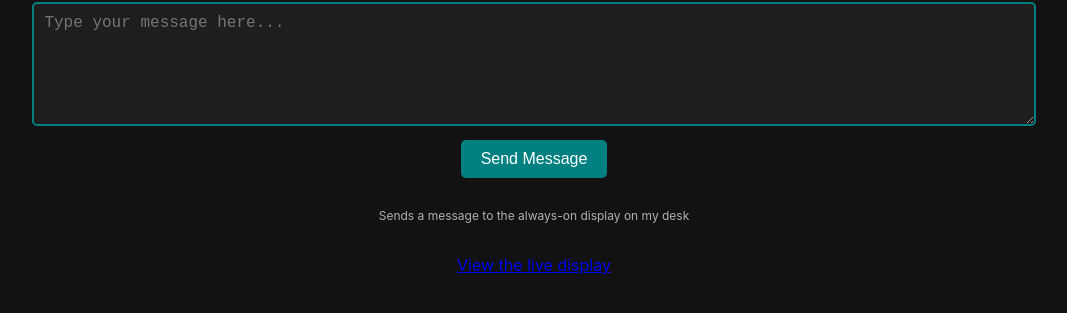
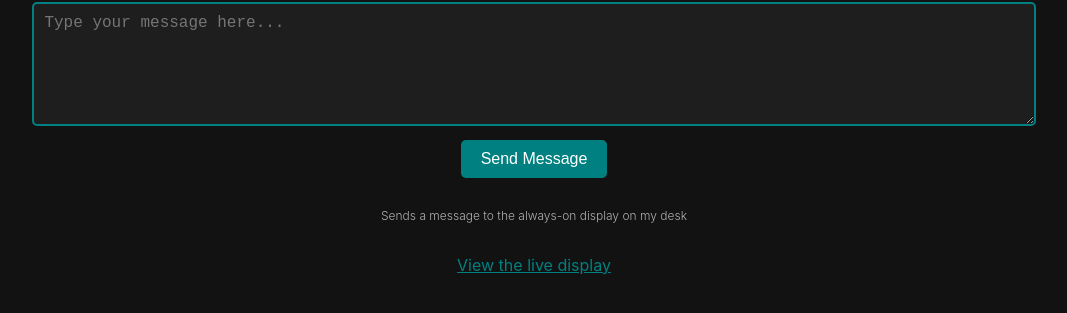
Before and after one commit to thefatpotato115/messages, a website: page index.html in a window 1280 px wide. Shown: the part 95-408 px from the top of the page, without its empty margins (106-1173 px from the left). Drawn offline with Linux system fonts and the light colour scheme.

Commit message:
Made it liik gooder

```diff
--- a/index.html
+++ b/index.html
@@ -16,6 +16,14 @@
         h2 {
             font-weight: 600;
             color: #008080;
+        }
+        a {
+            font-weight: 400;
+            color: #008080;
+        }
+        p {
+            font-weight: 300;
+            color: #FFFFFF;
         }
         textarea {
             width: 80%;
```
